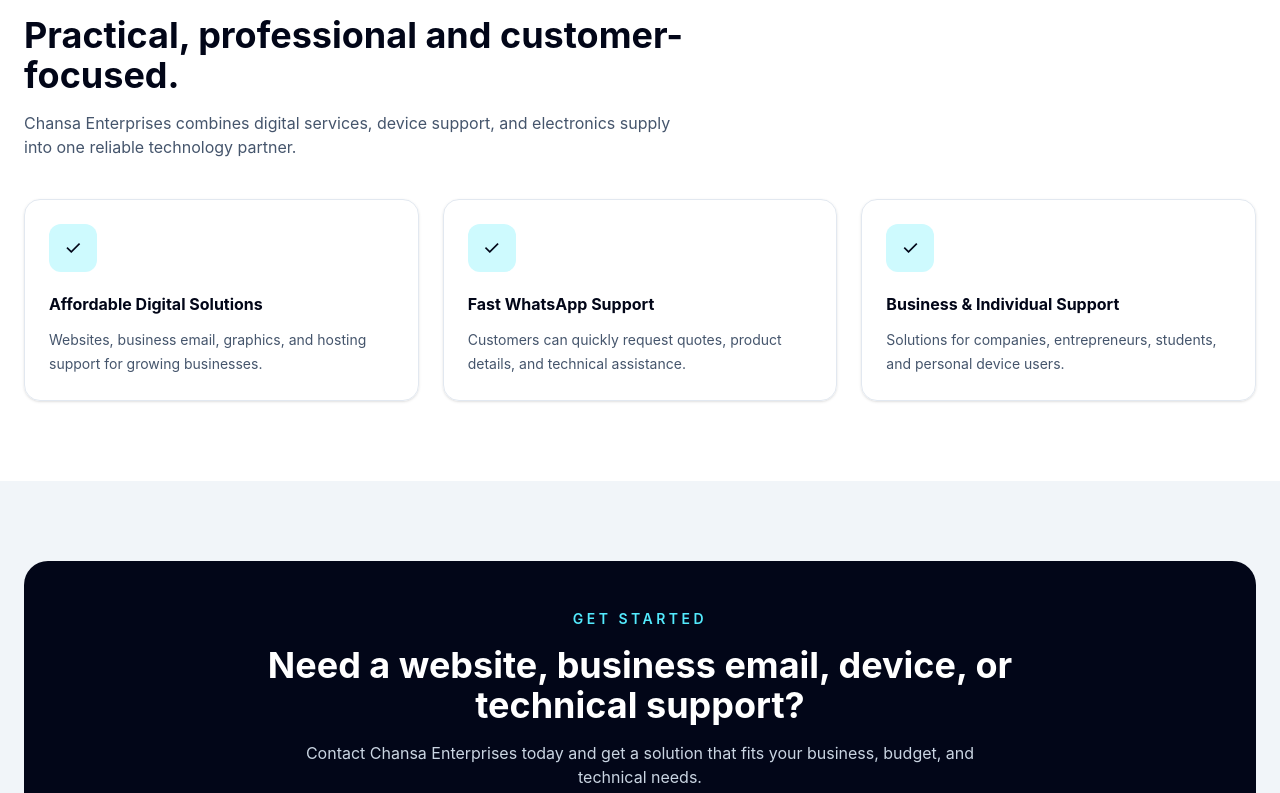
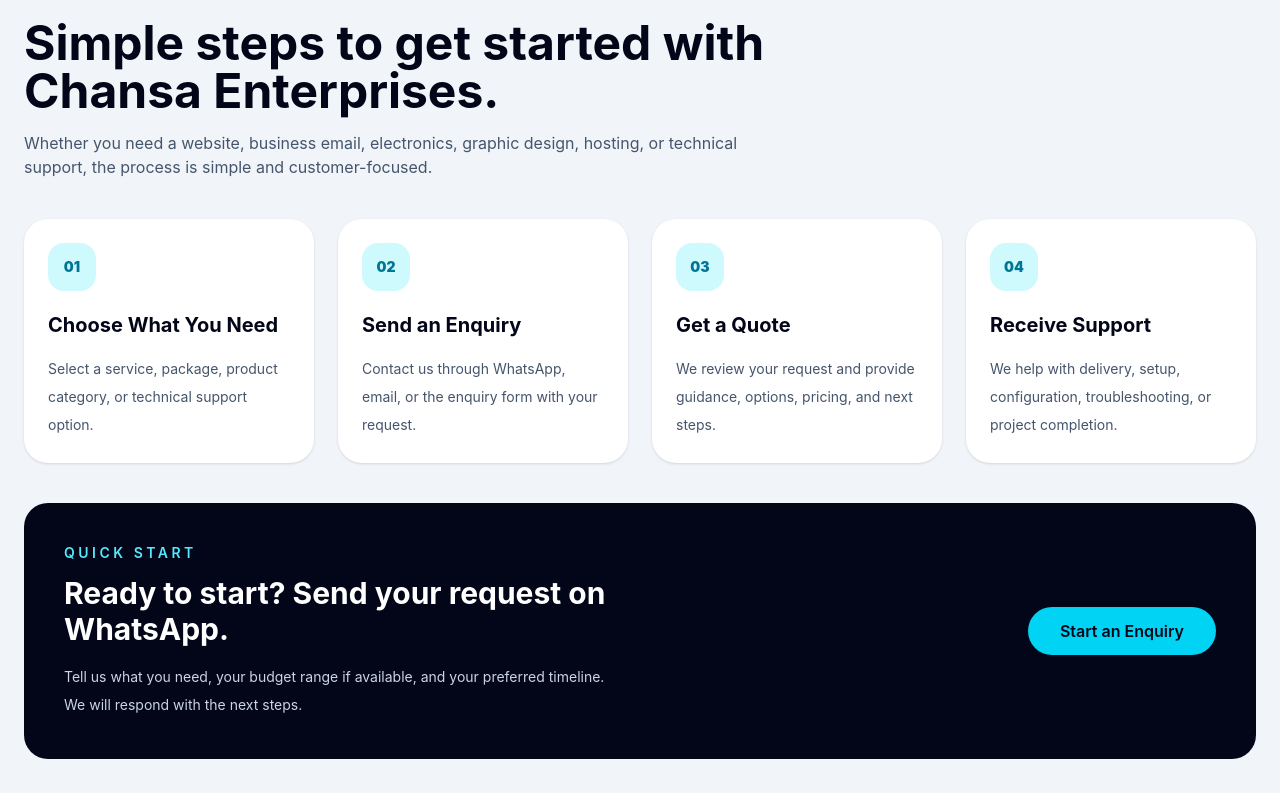
Before and after one commit to chansakelvin438-cloud/chansa-enterprises-website, a React (Vite) app: page / in a window 1280 px wide. Shown: the part 1987-2780 px from the top of the page. Built offline with nearby package versions, Linux system fonts and the light colour scheme.

Commit message:
Add how it works section to homepage

```diff
--- a/src/pages/Home.jsx
+++ b/src/pages/Home.jsx
@@ -163,6 +163,92 @@
     </div>
   </div>
 </section>
+       <section className="bg-slate-100 px-6 py-20 text-slate-950">
+  <div className="mx-auto max-w-7xl">
+    <div className="max-w-3xl">
+      <p className="text-sm font-semibold uppercase tracking-[0.25em] text-cyan-700">
+        How It Works
+      </p>
+
+      <h2 className="mt-4 text-3xl font-bold md:text-5xl">
+        Simple steps to get started with Chansa Enterprises.
+      </h2>
+
+      <p className="mt-4 text-slate-600">
+        Whether you need a website, business email, electronics, graphic design,
+        hosting, or technical support, the process is simple and customer-focused.
+      </p>
+    </div>
+
+    <div className="mt-10 grid gap-6 md:grid-cols-2 lg:grid-cols-4">
+      {[
+        {
+          step: '01',
+          title: 'Choose What You Need',
+          text: 'Select a service, package, product category, or technical support option.',
+        },
+        {
+          step: '02',
+          title: 'Send an Enquiry',
+          text: 'Contact us through WhatsApp, email, or the enquiry form with your request.',
+        },
+        {
+          step: '03',
+          title: 'Get a Quote',
+          text: 'We review your request and provide guidance, options, pricing, and next steps.',
+        },
+        {
+          step: '04',
+          title: 'Receive Support',
+          text: 'We help with delivery, setup, configuration, troubleshooting, or project completion.',
+        },
+      ].map((item) => (
+        <div
+          key={item.step}
+          className="rounded-3xl bg-white p-6 shadow-sm transition hover:-translate-y-1 hover:shadow-xl"
+        >
+          <div className="mb-5 flex h-12 w-12 items-center justify-center rounded-2xl bg-cyan-100 text-sm font-black text-cyan-700">
+            {item.step}
+          </div>
+
+          <h3 className="text-xl font-bold">{item.title}</h3>
+
+          <p className="mt-4 text-sm leading-7 text-slate-600">
+            {item.text}
+          </p>
+        </div>
+      ))}
+    </div>
+
+    <div className="mt-10 rounded-3xl bg-slate-950 p-8 text-white md:p-10">
+      <div className="grid gap-6 md:grid-cols-2 md:items-center">
+        <div>
+          <p className="text-sm font-semibold uppercase tracking-[0.25em] text-cyan-300">
+            Quick Start
+          </p>
+
+          <h3 className="mt-3 text-2xl font-bold md:text-3xl">
+            Ready to start? Send your request on WhatsApp.
+          </h3>
+
+          <p className="mt-4 text-sm leading-7 text-slate-300">
+            Tell us what you need, your budget range if available, and your preferred timeline.
+            We will respond with the next steps.
+          </p>
+        </div>
+
+        <div className="flex md:justify-end">
+          <a
+            href="https://wa.me/260967644528?text=Hello%20Chansa%20Enterprises,%20I%20would%20like%20to%20start%20an%20enquiry."
+            className="rounded-full bg-cyan-400 px-8 py-3 font-semibold text-slate-950 hover:bg-cyan-300"
+          >
+            Start an Enquiry
+          </a>
+        </div>
+      </div>
+    </div>
+  </div>
+</section>
 
       <section className="bg-white px-6 py-20 text-slate-950">
         <div className="mx-auto max-w-7xl">
```
